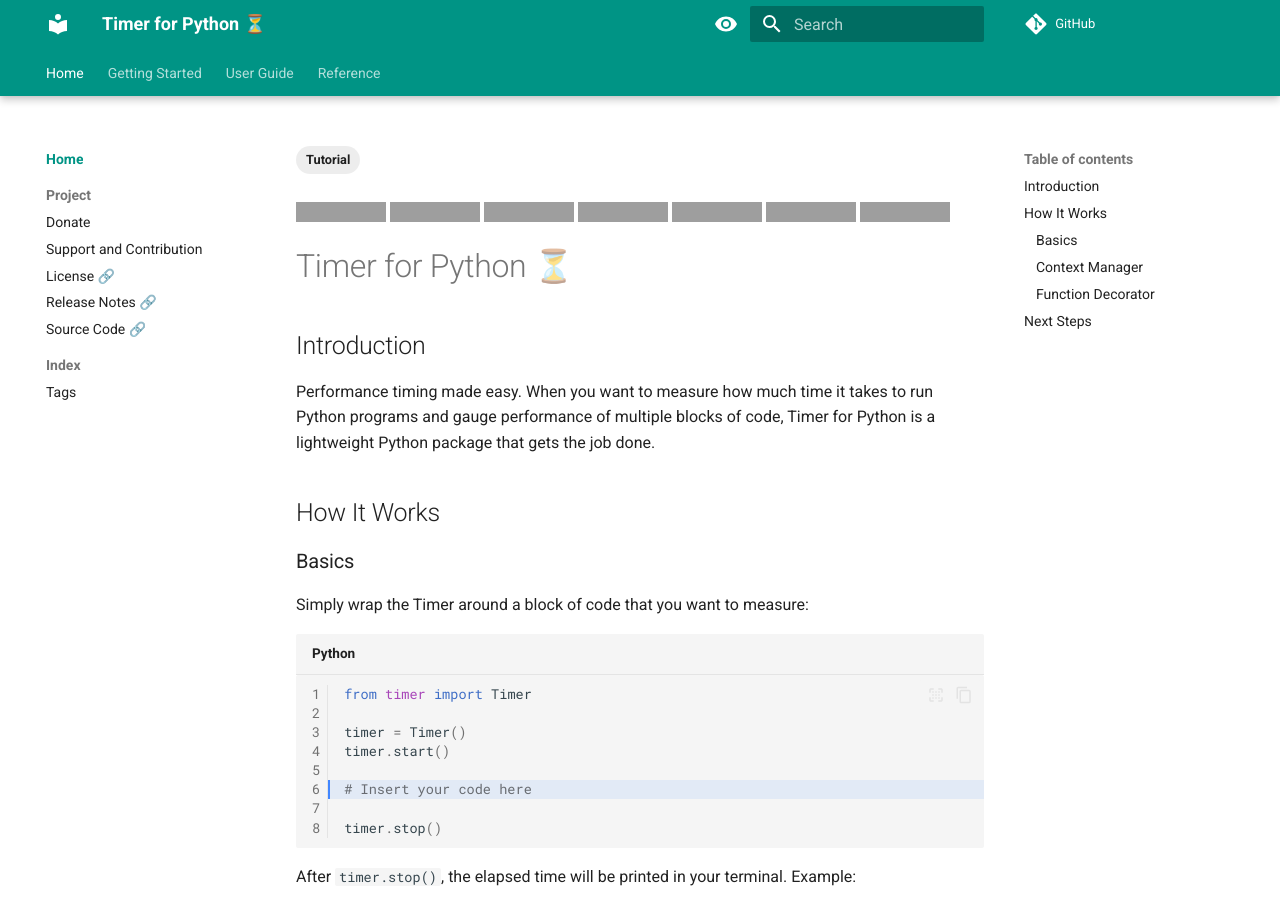
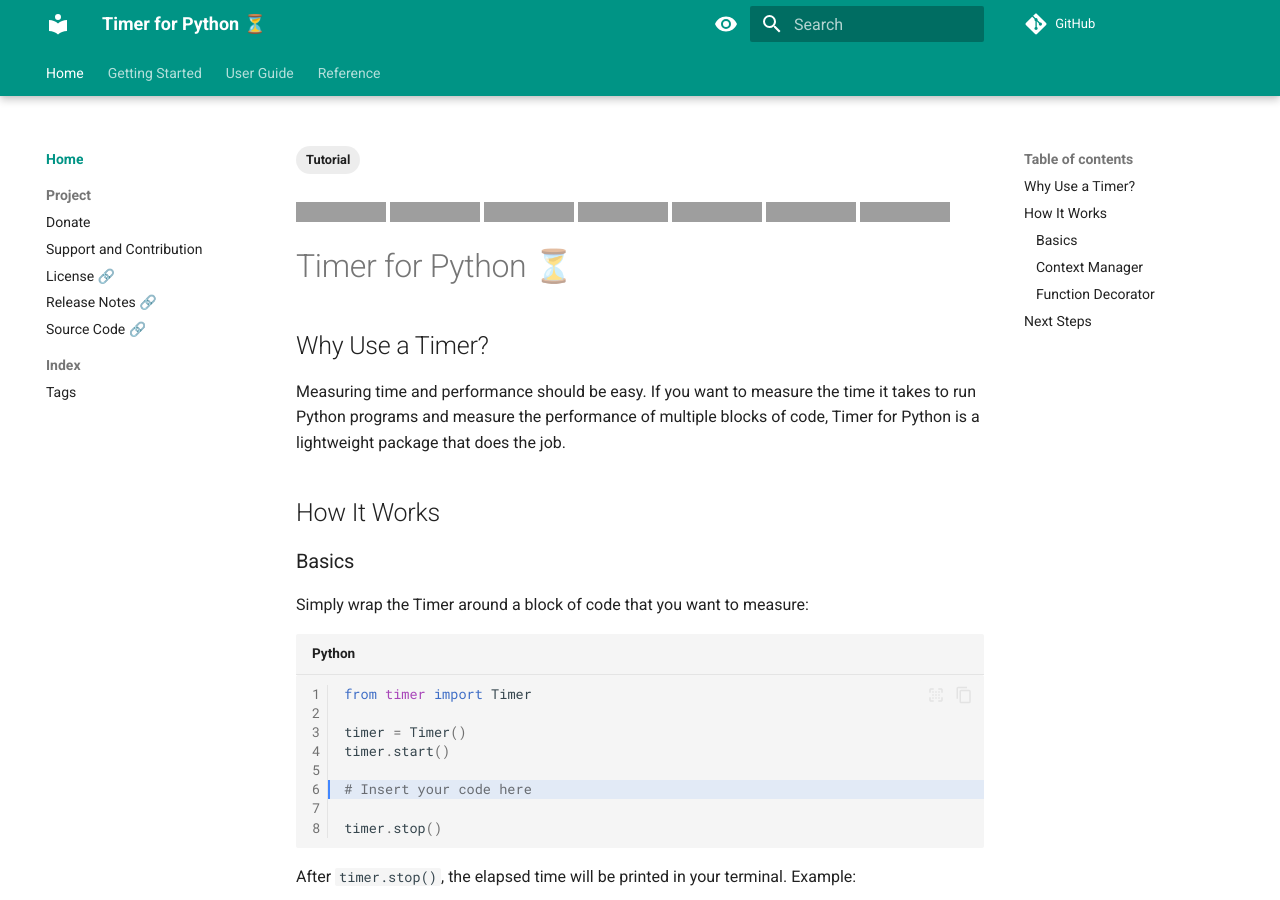
Before and after one commit to jakob-bagterp/timer-for-python, an MkDocs documentation site: the page built from docs/index.md, in a window 1280 px wide and 900 px high, cut to the strip 0-900 px from the top of the window. Built offline with MkDocs 1.6.1 and Material for MkDocs 9.7.7, drawn with Linux system fonts in a browser that asks for light colours; comment, search, counter and statistics services are not loaded; the version menu is left out; grey boxes are pictures that could not be loaded.

Commit message:
Minor edits of homepage.

````diff
--- a/docs/index.md
+++ b/docs/index.md
@@ -14,8 +14,8 @@
 [![Downloads](https://static.pepy.tech/badge/timer-for-python)](https://pepy.tech/project/timer-for-python)
 
 # Timer for Python ⏳
-## Introduction
-Performance timing made easy. When you want to measure how much time it takes to run Python programs and gauge performance of multiple blocks of code, Timer for Python is a lightweight Python package that gets the job done.
+## Why Use a Timer?
+Measuring time and performance should be easy. If you want to measure the time it takes to run Python programs and measure the performance of multiple blocks of code, Timer for Python is a lightweight package that does the job.
 
 ## How It Works
 ### Basics
@@ -65,7 +65,6 @@
     # Insert your code here
 
 test_function()
-
 ```
 
 Terminal output example:
````
